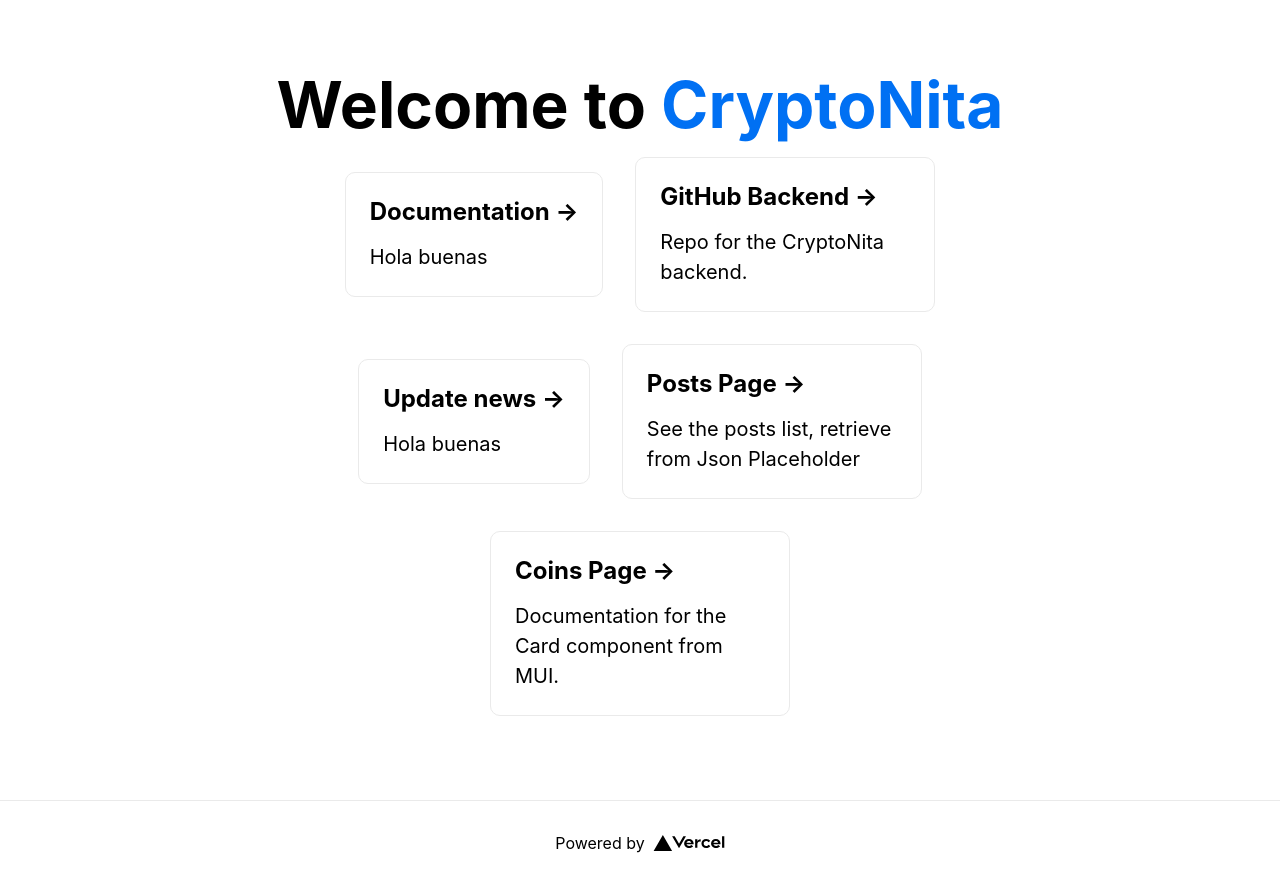
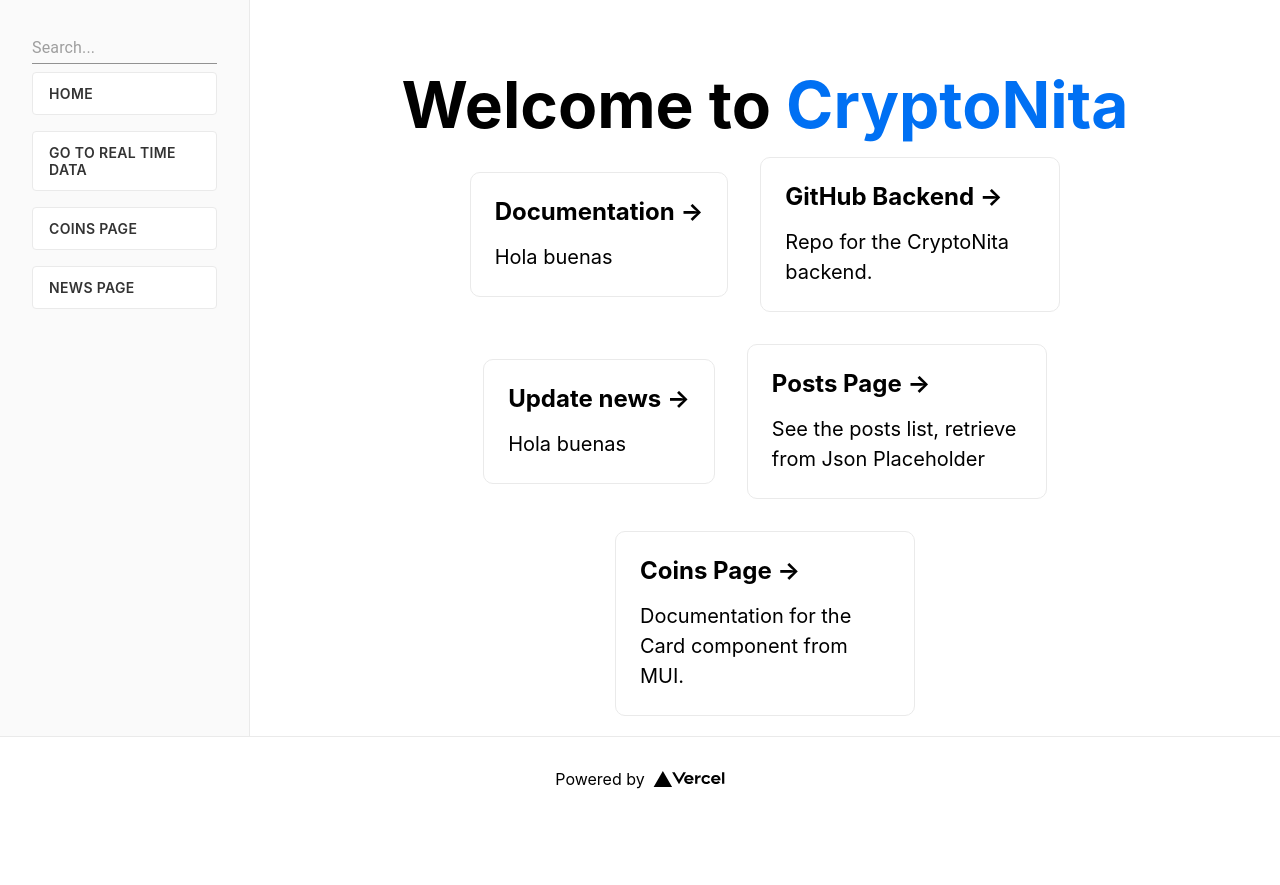
Before and after one commit to Luis4609/cryptonita-front-nextjs, a Next.js app: page / in a window 1280 px wide. After the commit the page ends 821 px from the top, so only its background shows below. Built offline with nearby package versions, Linux system fonts and the light colour scheme.

Commit message:
Layout Home Page

```diff
--- a/pages/coins/index.tsx
+++ b/pages/coins/index.tsx
@@ -62,7 +62,6 @@
 
 export default CoinsPage;
 
-
 CoinsPage.getLayout = function getLayout(page: NextPage) {
   return (
     <Layout>
--- a/pages/index.tsx
+++ b/pages/index.tsx
@@ -4,16 +4,12 @@
 import NextNode from "../components/NextNode";
 import styles from "../styles/Home.module.css";
 
+import Layout from "../components/Layout/Layout";
+import Sidebar from "../components/Sidebar/sidebar";
+
 const Home: NextPage = () => {
   return (
-    <>
-      <Head>
-        <title>CryptoNita</title>
-        <meta name="description" content="Generated by create next app" />
-        <link rel="icon" href="/favicon.ico" />
-      </Head>
-
-      <main className={styles.main}>
+      <div className={styles.main}>
         <h1 className={styles.title}>
           Welcome to <a href="https://nextjs.org">CryptoNita</a>
         </h1>
@@ -45,10 +41,17 @@
             link={"coins"}
           ></NextNode>
         </div>
-      </main>
-      <Footer></Footer>
-    </>
+      </div>
   );
 };
 
 export default Home;
+
+Home.getLayout = function getLayout(page: NextPage) {
+  return (
+    <Layout>
+      <Sidebar />
+      {page}
+    </Layout>
+  );
+};
```
